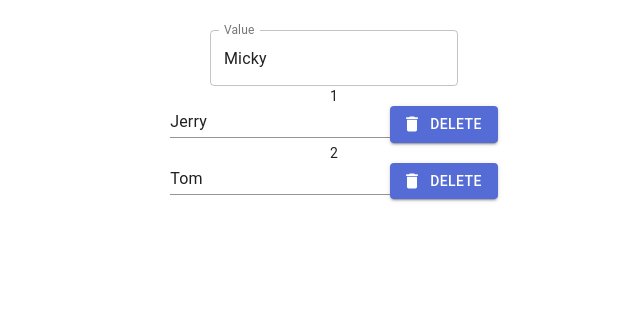
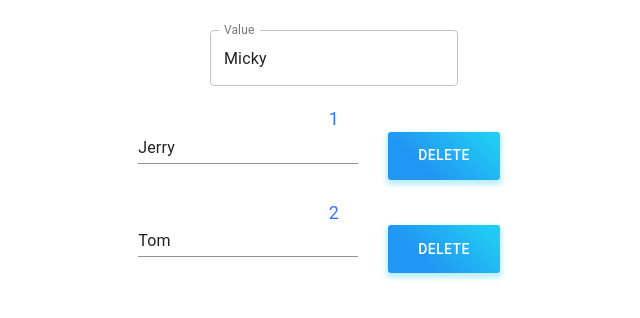
Before and after one commit to iamangie/TodoList, a React (Create React App) app in the folder my-app/: page / in a window 1280 px wide. Shown: the top 318 px of the page, without its empty margins (306-946 px from the left). Built offline with nearby package versions, Linux system fonts and the light colour scheme.

Commit message:
new file for Button, add some styles

```diff
--- a/my-app/src/App.css
+++ b/my-app/src/App.css
@@ -37,3 +37,12 @@
     transform: rotate(360deg);
   }
 }
+
+.User {
+  margin: 20px 0;
+}
+
+.User__id {
+  font-size: 18px;
+  color: #3475FF;
+}
--- a/my-app/src/App.js
+++ b/my-app/src/App.js
@@ -2,9 +2,9 @@ import React, {useState} from 'react';
 import logo from './logo.svg';
 import './App.css';
 import TextField from '@material-ui/core/TextField';
-import Button from '@material-ui/core/Button';
-import DeleteIcon from '@material-ui/icons/Delete';
+
 import Container from '@material-ui/core/Container';
+import Button from './Button';
 
 const User = ({ id, name, deleteUser, editUser }) => {
 
@@ -19,13 +19,10 @@ const User = ({ id, name, deleteUser, editUser }) => {
   }
 
    return (
-    <div>
-      <div>{id}</div>
+    <div className="User">
+      <div className="User__id">{id}</div>
       <TextField id="standard-basic" onKeyDown={(e) => editUserName(e)} value={userName} onChange={(e) =>  setUserName(e.target.value) } />
       <Button
-        variant="contained"
-        color="primary"
-        startIcon={<DeleteIcon />}
         onClick={() => { deleteUser(id) }}
       >
       Delete
--- /dev/null
+++ b/my-app/src/Button.js
@@ -0,0 +1,22 @@
+import React from 'react';
+import { styled } from '@material-ui/core/styles';
+import Button from '@material-ui/core/Button';
+
+const MyButton = styled(({ color, ...other }) => <Button {...other} />)({
+  background: props =>
+    props.color === 'red'
+      ? 'linear-gradient(45deg, #FE6B8B 30%, #FF8E53 90%)'
+      : 'linear-gradient(45deg, #2196F3 30%, #21CBF3 90%)',
+  border: 0,
+  borderRadius: 3,
+  boxShadow: props =>
+    props.color === 'red'
+      ? '0 3px 5px 2px rgba(255, 105, 135, .3)'
+      : '0 3px 5px 2px rgba(33, 203, 243, .3)',
+  color: 'white',
+  height: 48,
+  padding: '0 30px',
+  margin: '0 30px',
+});
+
+export default MyButton;
```
